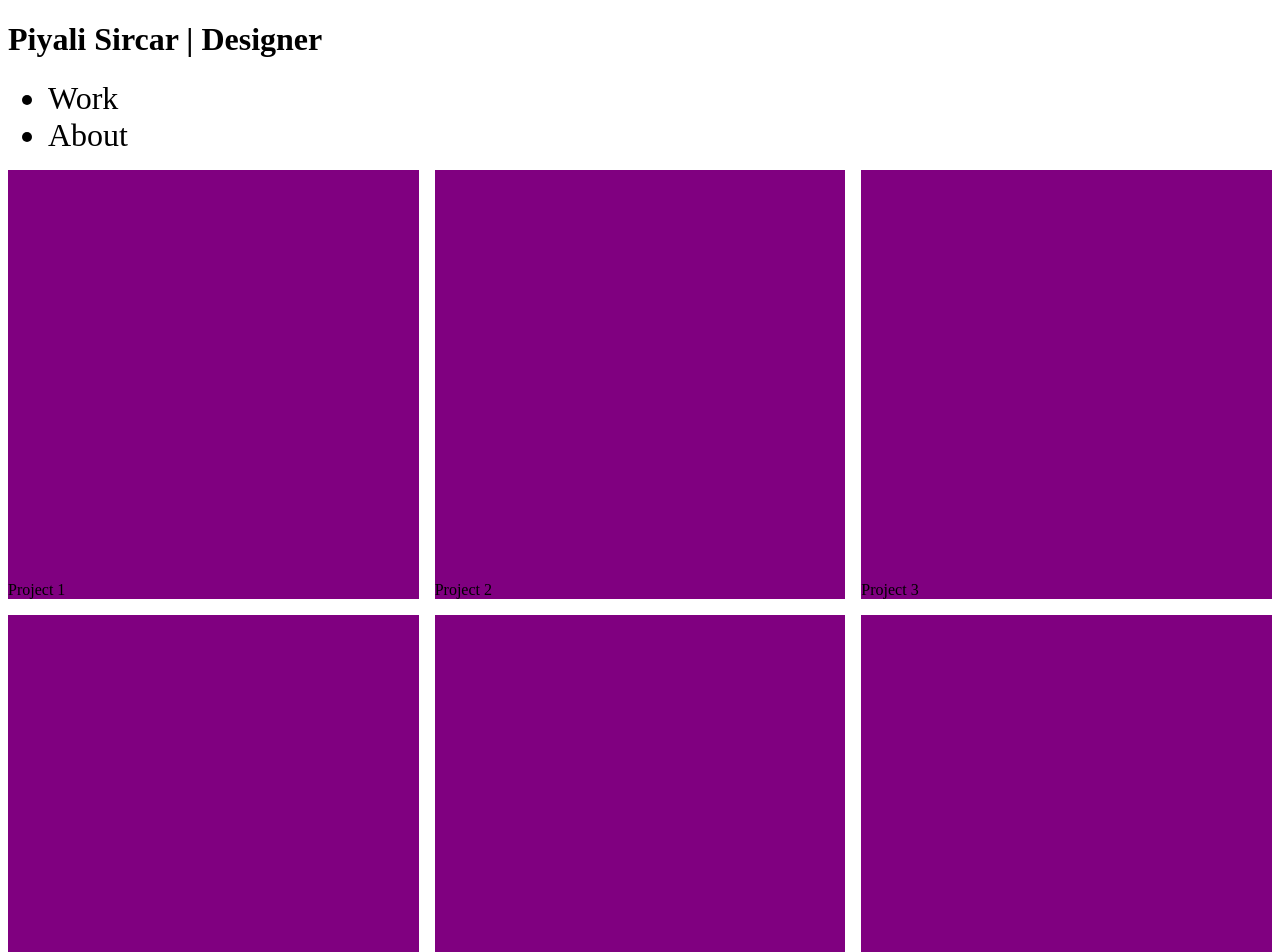
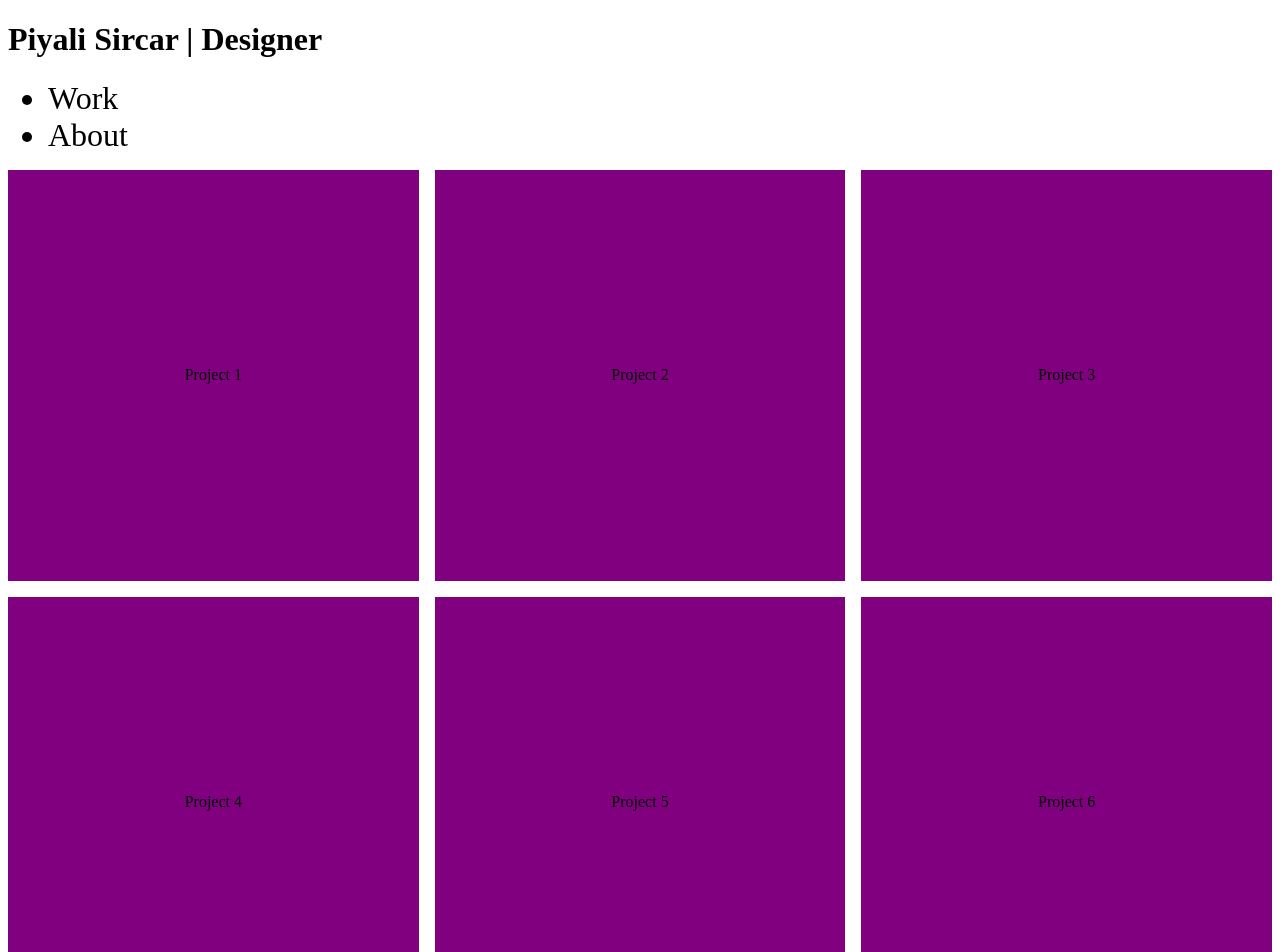
Before and after one commit to Arusli/piyali, a React (Create React App) app: page / in a window 1280 px wide. Shown: the top 952 px of the page. Built offline with nearby package versions, Linux system fonts and the light colour scheme.

Commit message:
created 1to1 aspect ratio containers in css

```diff
--- a/src/About.js
+++ b/src/About.js
@@ -5,7 +5,7 @@ const About = () => {
     return (
         <div>
            <div class='grid-container-about'>
-                <div class='grid-item-a'></div>
+                <div class='grid-item-a aspect-square'></div>
                 <div class='grid-item-b'>
                 Lorem ipsum dolor sit amet, consectetur adipiscing elit. Nulla sit amet dui id enim pretium mollis. Fusce porta dapibus ex id suscipit. Vestibulum vel aliquet metus. Nam nec viverra dolor. Quisque et neque at tortor posuere rhoncus et a ante. Donec a ex eu nisi rhoncus feugiat. Nulla nec nunc lacus. Aenean molestie aliquet pellentesque.
                 <br/>
--- a/src/App.css
+++ b/src/App.css
@@ -4,11 +4,9 @@ li {
 
 li:hover {
     color: purple;
-    font-weight: bold;
 }
 
 .grid-container-about {
-    max-width: 1000px;
     display: grid;
     grid-template-columns: 1fr 1fr 1fr 1fr;
 }
@@ -19,10 +17,27 @@ li:hover {
     grid-gap: 1rem;
 }
 
-.project-square {
+/* padding top 100% to preserve 1:1 aspect ratio */
+/* position relative to allow absolute position of inner canvas div */
+.aspect-square {
     background-color: purple;
     width: 100%;
     padding-top: 100%;
+    position: relative
+}
+
+.canvas {
+    position: absolute;
+    top: 0;
+    left: 0;
+    width: 100%;
+    height: 100%;
+}
+
+.center {
+    display: flex;
+    align-items: center;
+    justify-content: center;
 }
 
 .pointer {
@@ -40,9 +55,8 @@ li:hover {
     background-size: cover;
     background-repeat: none;
     background-position: center;
-    height: 200px;
-    width: 200px;
 }
+
 .grid-item-b {
  grid-column-start: 1;
  grid-column-end: 5;
--- a/src/Work.js
+++ b/src/Work.js
@@ -4,19 +4,44 @@ import React from 'react';
 //Need way to conditionally render the selected project. Should be self generating I think.
 //Generate from an array download from contently?
 //might need to use .map method to create all the project listings with correlating onClick functions/array/objects.
-
+//Basically, all text and images (all content) should be organized as an array of objects before entering html.
 
 const Work = () => {
 
     return (
         <div>
             <div class='grid-container-work'>
-                <div class='project-square pointer'>Project 1</div>
-                <div class='project-square pointer'>Project 2</div>
-                <div class='project-square pointer'>Project 3</div>
-                <div class='project-square pointer'>Project 4</div>
-                <div class='project-square pointer'>Project 5</div>
-                <div class='project-square pointer'>Project 6</div>
+                <div class='aspect-square pointer'>
+                    <div class='canvas center'>
+                        Project 1
+                    </div>
+                </div>
+                <div class='aspect-square pointer'>
+                    <div class='canvas center'>
+                        Project 2
+                    </div>
+                </div>
+                <div class='aspect-square pointer'>
+                    <div class='canvas center'>
+                        Project 3
+                    </div>
+                </div>
+                <div class='aspect-square pointer'>
+                    <div class='canvas center'>
+                        Project 4
+                    </div>
+                </div>
+                <div class='aspect-square pointer'>
+                    <div class='canvas center'>
+                        Project 5
+                    </div>
+                </div>
+                <div class='aspect-square pointer'>
+                    <div class='canvas center'>
+                        Project 6
+                    </div>
+                </div>
+
             </div>
         </div>
     )
```
